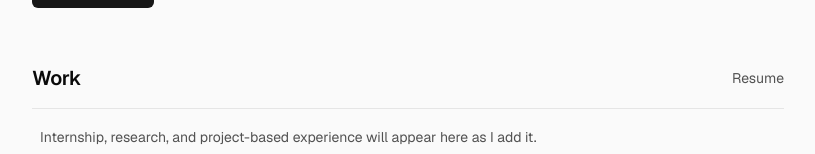
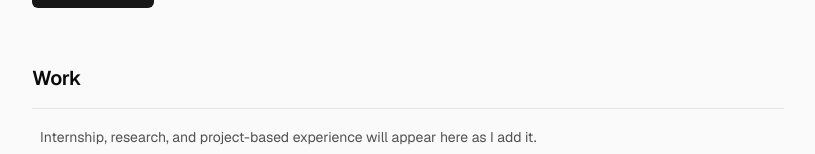
Before and after one commit to SrikarChittemsetty/srikarchittemsetty, a Next.js app: page / in a window 1280 px wide. Shown: the part 348-502 px from the top of the page, without its empty margins (232-1047 px from the left). Built offline with nearby package versions, Linux system fonts and the light colour scheme.

Commit message:
Clean up homepage links

```diff
--- a/src/app/page.tsx
+++ b/src/app/page.tsx
@@ -68,12 +68,7 @@ function Intro() {
 function WorkList() {
   return (
     <section className="space-y-4">
-      <div className="flex items-center justify-between gap-4">
-        <h2 className="text-xl font-semibold tracking-tight text-neutral-950">Work</h2>
-        <a href="#" className="text-sm text-neutral-600 transition-all duration-200 hover:text-neutral-900">
-          Resume
-        </a>
-      </div>
+      <h2 className="text-xl font-semibold tracking-tight text-neutral-950">Work</h2>
       <div className="border-y border-neutral-200">
         <div className="px-2 py-4 text-sm leading-6 text-neutral-600">
           Internship, research, and project-based experience will appear here as I add it.
```
